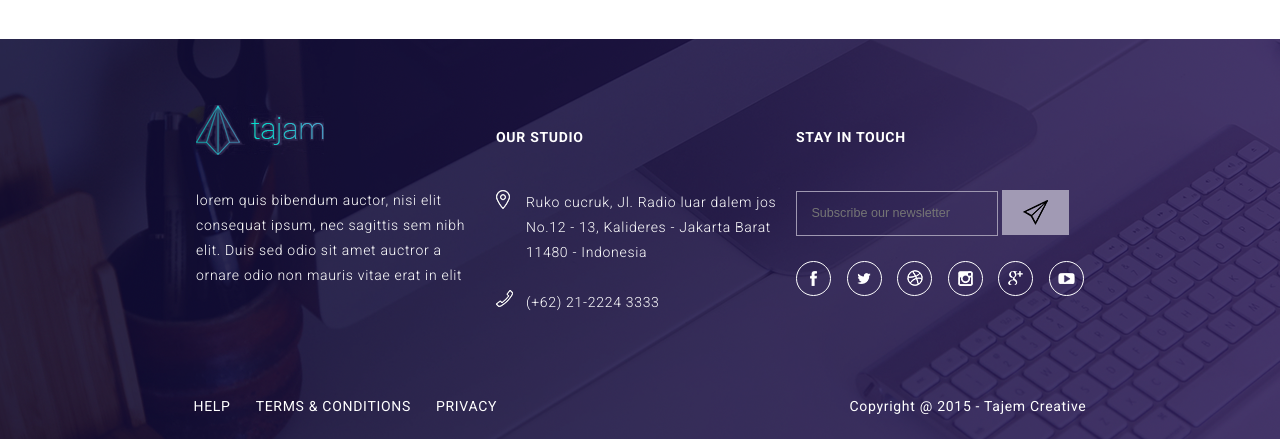
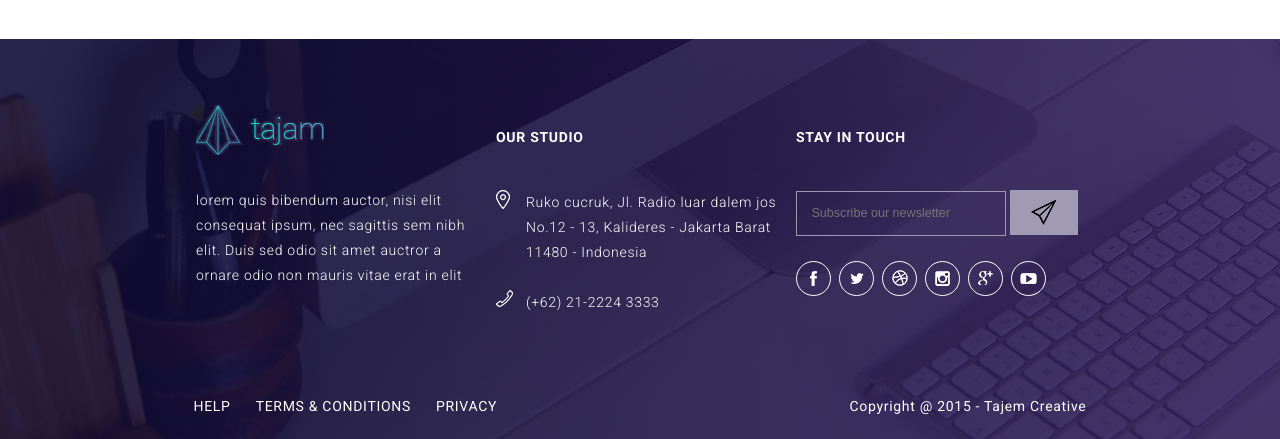
Before and after one commit to DuchSuvaa/tajam, a plain HTML site: page index.html in a window 1280 px wide. Shown: the part 4857-5296 px from the top of the page. Drawn offline with Linux system fonts and the light colour scheme.

Commit message:
minor changes

```diff
--- a/large.scss
+++ b/large.scss
@@ -544,7 +544,7 @@ footer {
 							margin-bottom: 40px;
 						}
 						input#subscribe {
-							width: 70%;
+							width: 73%;
 							border: 1px solid #9f98b1;
 							box-sizing: border-box;
 							margin-top: -4px;
@@ -566,6 +566,7 @@ footer {
 						}
 						div#social {
 							width: 100%;
+							max-width: 250px;
 							height: 35px;
 							display: flex;
 							flex-flow: row no-wrap;
--- a/small.scss
+++ b/small.scss
@@ -194,11 +194,9 @@ footer div#footerMain {
 						margin-bottom: 0;
 					}
 				}
-				div#ourStudio {
 
-				}
 				div#touch {
-
+					width: 80%;
 				}
 }
 p.studio {
```
Also changed, not shown: large.css, small.css, 2 other files.
